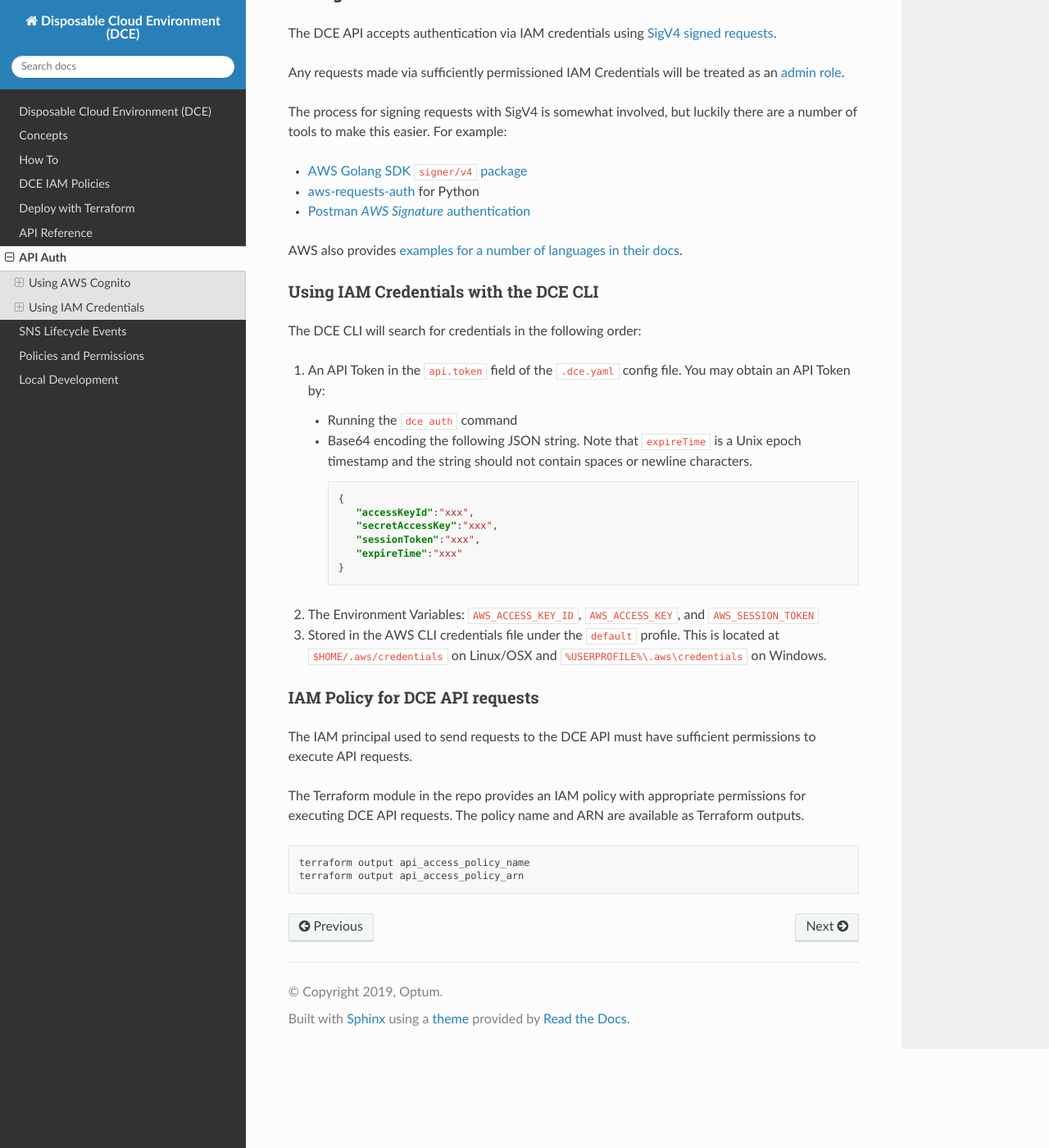
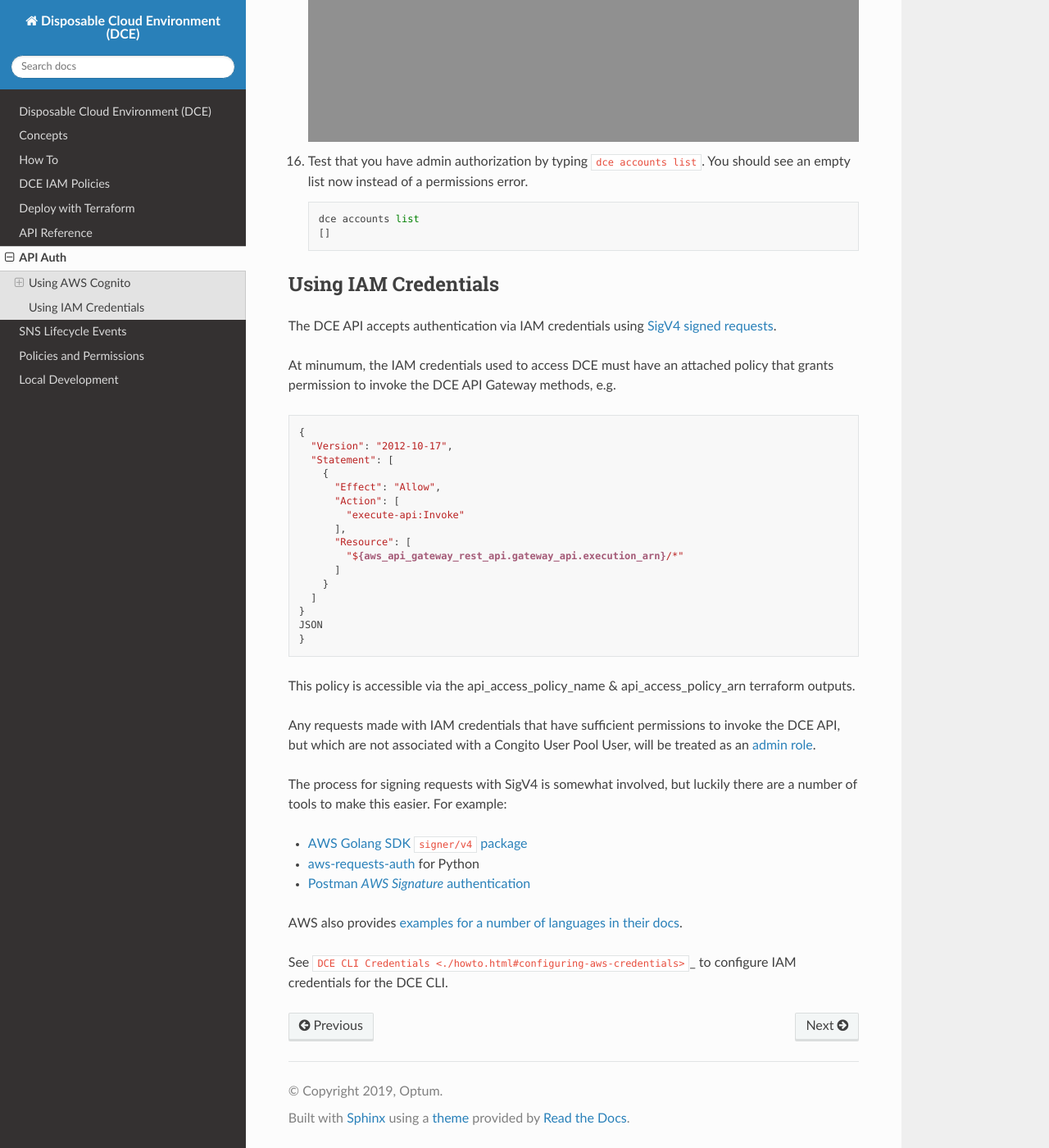
Before and after one commit to Optum/dce, a Sphinx documentation site: the page built from docs/api-auth.md, in a window 1280 px wide and 1400 px high, scrolled down 6722 px. Shown: the whole window at 82% size. Built offline with Sphinx 7.4.7 and the Read the Docs theme 2.0.0, drawn with Linux system fonts in a browser that asks for light colours; some of the changed text lies outside the part shown.

Commit message:
Converted api-auth links back to m2r

````diff
--- a/docs/api-auth.md
+++ b/docs/api-auth.md
@@ -2,8 +2,8 @@
 
 There are two ways to authenticate against the DCE APIs:
 
-1. [Using Cognito](#using-cognito)
-1. [Using IAM credentials](#using-iam-credentials)
+1. `AWS Cognito <#using-aws-cognito>`_
+1. `IAM credentials <#using-iam-credentials>`_
 
 ## Using AWS Cognito
 
@@ -100,7 +100,7 @@ view information you do not have access to.
 1. You will need to be authenticated as an admin before continuing to the next section. Type `dce auth` to log in as a different user. Sign out, then enter the username
 and password for the admin that you created. As before, copy the auth code and paste it in the prompt in your command terminal.
 
-    ![Admin login](./quickstartadminlogin.png)
+    ![Admin login](./img/quickstartadminlogin.png)
 
 1. Test that you have admin authorization by typing `dce accounts list`. You should see an empty list now instead of a permissions error.
 
@@ -111,10 +111,32 @@ and password for the admin that you created. As before, copy the auth code and p
 
 ## Using IAM Credentials
 
-
 The DCE API accepts authentication via IAM credentials using [SigV4 signed requests](https://docs.aws.amazon.com/general/latest/gr/sigv4_signing.html).
 
-Any requests made via sufficiently permissioned IAM Credentials will be treated as an [admin role](#admins).
+At minumum, the IAM credentials used to access DCE must have an attached policy that grants permission to invoke the DCE API Gateway methods, e.g.
+
+```
+{
+  "Version": "2012-10-17",
+  "Statement": [
+    {
+      "Effect": "Allow",
+      "Action": [
+        "execute-api:Invoke"
+      ],
+      "Resource": [
+        "${aws_api_gateway_rest_api.gateway_api.execution_arn}/*"
+      ]
+    }
+  ]
+}
+JSON
+}
+```
+
+This policy is accessible via the api_access_policy_name & api_access_policy_arn terraform outputs.
+
+Any requests made with IAM credentials that have sufficient permissions to invoke the DCE API, but which are not associated with a Congito User Pool User, will be treated as an [admin role](#admins).
 
 The process for signing requests with SigV4 is somewhat involved, but luckily there are a number of tools to make this easier. For example:
 
@@ -124,33 +146,4 @@ The process for signing requests with SigV4 is somewhat involved, but luckily th
 
 AWS also provides [examples for a number of languages in their docs](https://docs.aws.amazon.com/general/latest/gr/signature-v4-examples.html).
 
-### Using IAM Credentials with the DCE CLI
-
-The DCE CLI will search for credentials in the following order:
-
-1. An API Token in the `api.token` field of the `.dce.yaml` config file. You may obtain an API Token by:
-    - Running the `dce auth` command
-    - Base64 encoding the following JSON string. Note that `expireTime` is a Unix epoch timestamp and the string should
-    not contain spaces or newline characters.
-
-        ```json
-        {
-           "accessKeyId":"xxx",
-           "secretAccessKey":"xxx",
-           "sessionToken":"xxx",
-           "expireTime":"xxx"
-        }
-        ```
-1. The Environment Variables: `AWS_ACCESS_KEY_ID`, `AWS_ACCESS_KEY`, and `AWS_SESSION_TOKEN`
-1. Stored in the AWS CLI credentials file under the `default` profile. This is located at `$HOME/.aws/credentials` on Linux/OSX and `%USERPROFILE%\.aws\credentials` on Windows.
-
-### IAM Policy for DCE API requests
-
-The IAM principal used to send requests to the DCE API must have sufficient permissions to execute API requests.
-
-The Terraform module in the repo provides an IAM policy with appropriate permissions for executing DCE API requests. The policy name and ARN are available as Terraform outputs.
-
-```
-terraform output api_access_policy_name
-terraform output api_access_policy_arn
-```
+See `DCE CLI Credentials <./howto.html#configuring-aws-credentials>`_ to configure IAM credentials for the DCE CLI.
````
